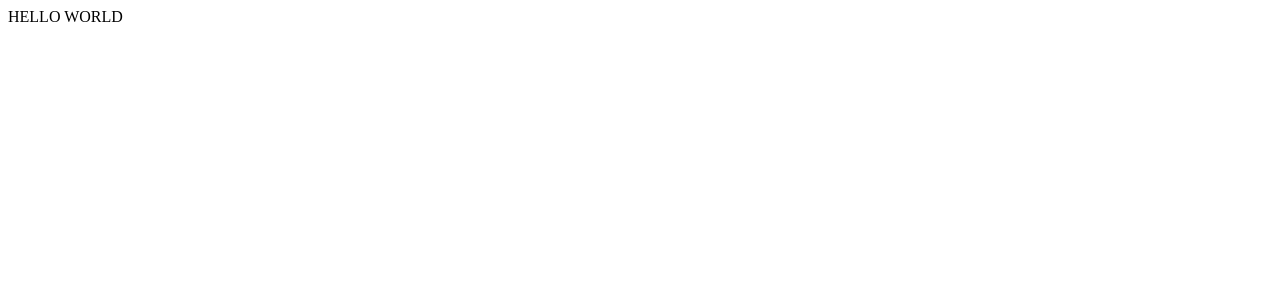
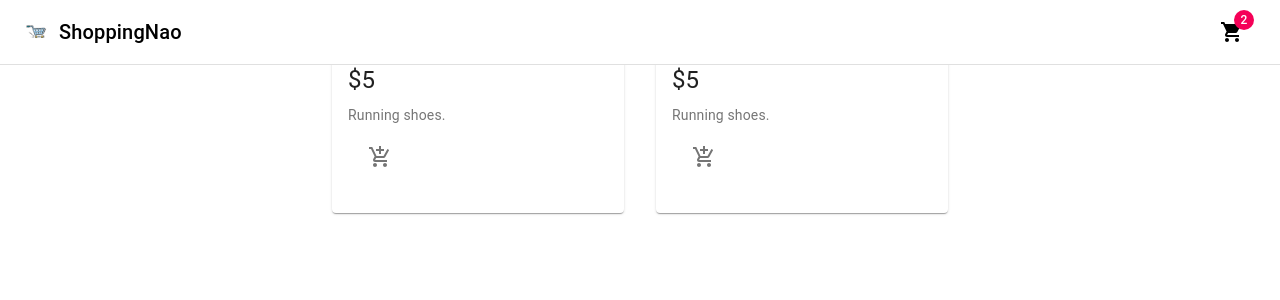
Before and after one commit to ChrisNulis/ShoppingCart, a React (Create React App) app: page / in a window 1280 px wide. Shown: the top 300 px of the page. Built offline with nearby package versions, Linux system fonts and the light colour scheme.

Commit message:
main navbar wip

```diff
--- a/package.json
+++ b/package.json
@@ -3,11 +3,13 @@
   "version": "0.1.0",
   "private": true,
   "dependencies": {
+    "@material-ui/core": "^4.12.4",
+    "@material-ui/icons": "^4.11.3",
     "@testing-library/jest-dom": "^5.17.0",
     "@testing-library/react": "^13.4.0",
     "@testing-library/user-event": "^13.5.0",
-    "react": "^18.2.0",
-    "react-dom": "^18.2.0",
+    "react": "^17.0.0",
+    "react-dom": "^17.0.0",
     "react-scripts": "5.0.1",
     "web-vitals": "^2.1.4"
   },
--- a/src/App.js
+++ b/src/App.js
@@ -1,8 +1,12 @@
 import React from 'react'
+import { Navbar, Products } from './components';
 
 const App = () => {
   return (
-    <div>HELLO WORLD</div>
+    <div>
+        <Navbar />
+        <Products />
+    </div>
   )
 }
 
--- /dev/null
+++ b/src/components/Navbar/Navbar.jsx
@@ -0,0 +1,32 @@
+import React from 'react';
+import { AppBar, Toolbar, IconButton, Badge, MenuItem, Menu, Typography } from '@material-ui/core';
+import { ShoppingCart } from '@material-ui/icons';
+
+import logo from '../../assets/shoppingCart.png';
+import useStyles from './styles';
+
+const Navbar = () => {
+    const classes = useStyles();
+  return (
+    <>
+        <AppBar position="fixed" className={classes.appBar} color="inherit">
+            <Toolbar>
+                <Typography variant="h6" className={classes.title} color="inherit">
+                    <img src={logo} alt="ShoppingNao" height="25px" className={classes.image} />
+                    ShoppingNao
+                </Typography>
+                <div className={classes.grow} />
+                <div className={classes.button}>
+                    <IconButton aria-label="Show cart items" color="inherit">
+                        <Badge badgeContent={2} color="secondary">
+                            <ShoppingCart />
+                        </Badge>
+                    </IconButton>
+                </div>
+            </Toolbar>
+        </AppBar>
+    </>
+  )
+}
+
+export default Navbar
--- /dev/null
+++ b/src/components/Navbar/styles.js
@@ -0,0 +1,68 @@
+import { makeStyles, fade } from '@material-ui/core/styles';
+
+const drawerWidth = 0;
+
+export default makeStyles((theme) => ({
+  appBar: {
+    boxShadow: 'none',
+    borderBottom: '1px solid rgba(0, 0, 0, 0.12)',
+    [theme.breakpoints.up('sm')]: {
+      width: `calc(100% - ${drawerWidth}px)`,
+      marginLeft: drawerWidth,
+    },
+  },
+  title: {
+    flexGrow: 1,
+    alignItems: 'center',
+    display: 'flex',
+    textDecoration: 'none',
+  },
+  image: {
+    marginRight: '10px',
+  },
+  menuButton: {
+    marginRight: theme.spacing(2),
+    [theme.breakpoints.up('sm')]: {
+      display: 'none',
+    },
+  },
+  grow: {
+    flexGrow: 1,
+  },
+  search: {
+    position: 'relative',
+    borderRadius: theme.shape.borderRadius,
+    backgroundColor: fade(theme.palette.common.white, 0.15),
+    '&:hover': {
+      backgroundColor: fade(theme.palette.common.white, 0.25),
+    },
+    marginRight: theme.spacing(2),
+    marginLeft: 0,
+    width: '100%',
+    [theme.breakpoints.up('sm')]: {
+      width: 'auto',
+    },
+  },
+  searchIcon: {
+    padding: theme.spacing(0, 2),
+    height: '100%',
+    position: 'absolute',
+    pointerEvents: 'none',
+    display: 'flex',
+    alignItems: 'center',
+    justifyContent: 'center',
+  },
+  inputRoot: {
+    color: 'inherit',
+  },
+  inputInput: {
+    padding: theme.spacing(1, 1, 1, 0),
+    // vertical padding + font size from searchIcon
+    paddingLeft: `calc(1em + ${theme.spacing(4)}px)`,
+    transition: theme.transitions.create('width'),
+    width: '100%',
+    [theme.breakpoints.up('md')]: {
+      width: '20ch',
+    },
+  },
+}));
--- /dev/null
+++ b/src/components/Products/Product/Product.jsx
@@ -0,0 +1,36 @@
+import React from 'react'
+import { Card, CardMedia, CardContent, CardActions, Typography, IconButton } from '@material-ui/core';
+import { AddShoppingCart } from '@material-ui/icons'
+
+import useStyles from './styles';
+
+const Product = ({ product }) => {
+    const classes = useStyles();
+  return (
+    <Card className={classes.root}>
+        <CardMedia classname={classes.media} image={product.image} title={product.name} />
+        <CardContent>
+            <div className={classes.cardContent}>
+                <Typography variant = "h5" gutterBottom>
+                    {product.name}
+                </Typography>
+                <Typography variant = "h5" gutterBottom>
+                    {product.price}
+                </Typography>
+                <Typography variant = "body2" color="textSecondary">
+                    {product.description}
+                </Typography>
+                <CardActions disableSpacing className={classes.cardActions}>
+                    <IconButton aria-label="Add to Cart">
+                        <AddShoppingCart />
+                    </IconButton>
+
+                </CardActions>
+            </div>
+        </CardContent>
+
+    </Card>
+  )
+}
+
+export default Product
--- /dev/null
+++ b/src/components/Products/Product/styles.js
@@ -0,0 +1,13 @@
+import { makeStyles } from '@material-ui/core/styles';
+
+export default makeStyles((theme) => ({
+  toolbar: theme.mixins.toolbar,
+  content: {
+    flexGrow: 1,
+    backgroundColor: theme.palette.background.default,
+    padding: theme.spacing(3),
+  },
+  root: {
+    flexGrow: 1,
+  },
+}));
--- /dev/null
+++ b/src/components/Products/Products.jsx
@@ -0,0 +1,28 @@
+import React from 'react';
+import { Grid } from '@material-ui/core';
+
+import Product from './Product/Product';
+
+const products = [
+    {id: 1, name: 'Shoes', description: 'Running shoes.', price: '$5', image: '#'},
+    {id: 2, name: 'Shoes', description: 'Running shoes.', price: '$5', image: '#'},
+
+]
+
+
+const Products = () => {
+    return (
+        <main>
+            <Grid container justify="center" spacing={4}>
+                {products.map((product) => (
+                    <Grid item key={product.id} xs={12} sm={6} lg={3}>
+                        <Product product={product} />
+                    </Grid>
+                ))}
+
+            </Grid>
+        </main>
+    )
+
+}
+export default Products;
--- /dev/null
+++ b/src/components/index.js
@@ -0,0 +1,2 @@
+export { default as Navbar } from './Navbar/Navbar';
+export { default as Products } from './Products/Products';
```
Also changed, not shown: src/assets/shoppingCart.png (added), 1 other file (tests, documents, lock files or other folders).
